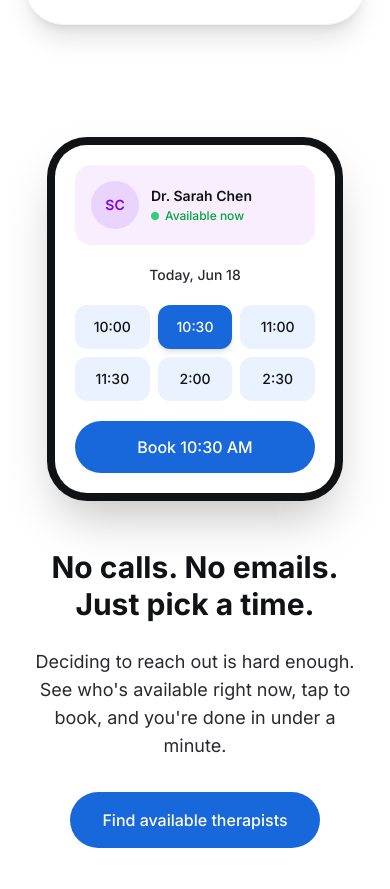
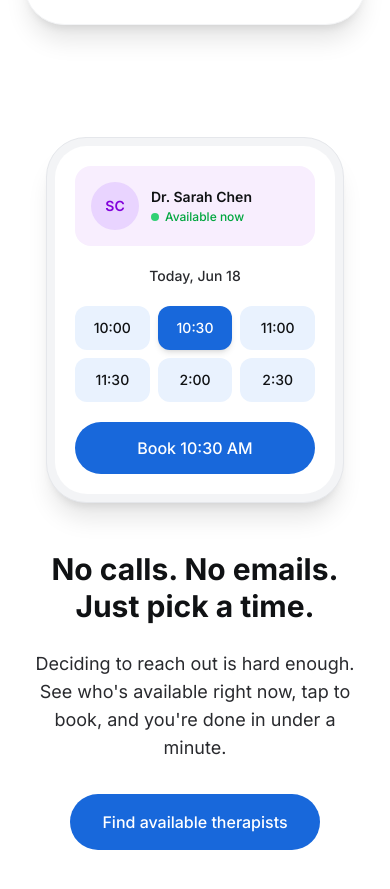
Before and after one commit to robert-paul/therapy-landing, a Next.js app: page / in a window 390 px wide. Shown: the part 2001-2890 px from the top of the page. Built offline with nearby package versions, Linux system fonts and the light colour scheme.

Commit message:
Soften phone mockup frame to light gray

```diff
--- a/src/app/page.tsx
+++ b/src/app/page.tsx
@@ -257,7 +257,7 @@ export default function Home() {
               {/* Left: Phone Mockup */}
               <div className="flex-1 w-full max-w-sm lg:max-w-md flex justify-center order-1 lg:order-none">
                 {/* Phone Frame */}
-                <div className="bg-[#101214] rounded-[40px] p-2 shadow-2xl">
+                <div className="bg-gray-100 rounded-[40px] p-2 shadow-xl border border-gray-200">
                   {/* Inner Screen */}
                   <div className="bg-white rounded-[32px] w-[280px] overflow-hidden">
                     <div className="p-5 space-y-5">
```
